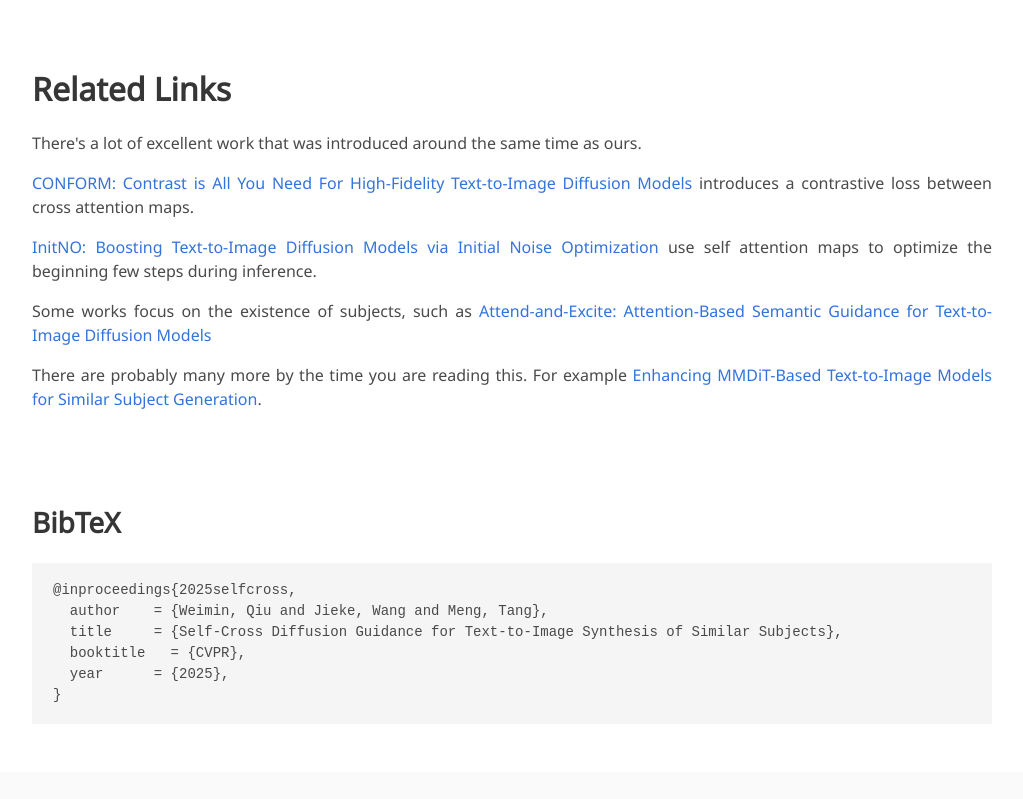
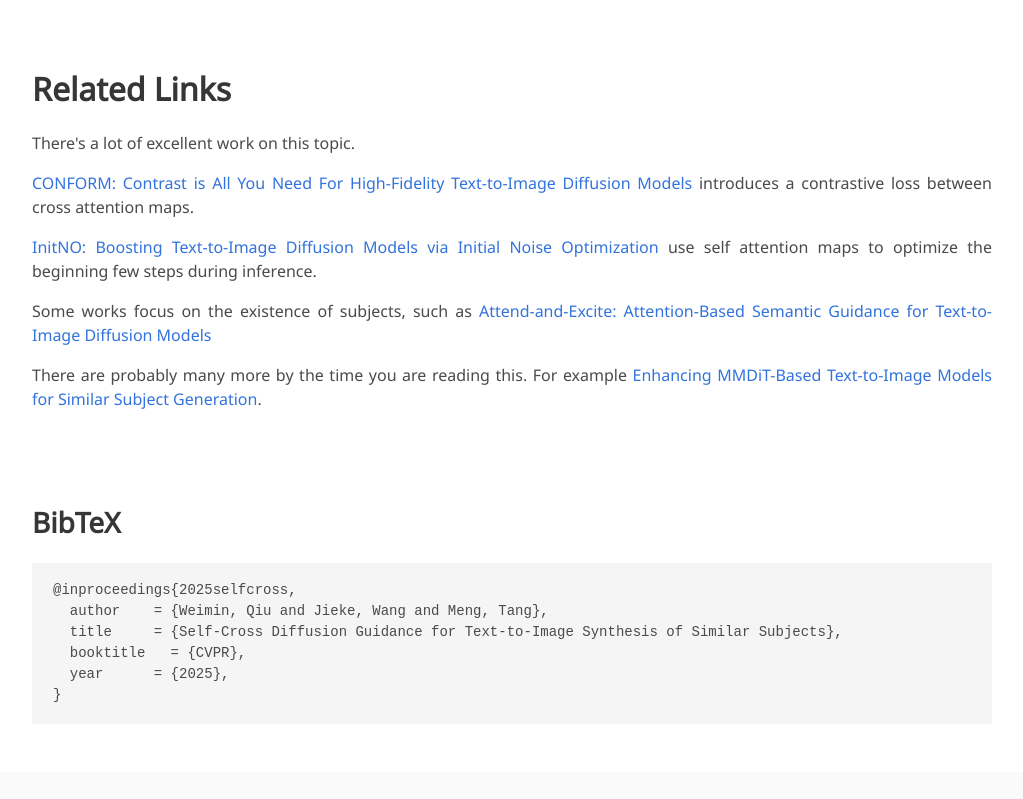
Before and after one commit to selfcross-guidance/selfcross-guidance.github.io, a plain HTML site: page index.html in a window 1280 px wide. Shown: the part 7100-7899 px from the top of the page, without its empty margins (128-1151 px from the left). Drawn offline with nearby package versions, Linux system fonts and the light colour scheme; some icons are missing; a web font is replaced by a local one.

Commit message:
Update index.html

```diff
--- a/index.html
+++ b/index.html
@@ -18,7 +18,6 @@
     }
 
     gtag('js', new Date());
-
     gtag('config', 'G-PYVRSFMDRL');
   </script>
 
@@ -448,7 +447,7 @@
 
         <div class="content has-text-justified">
           <p>
-            There's a lot of excellent work that was introduced around the same time as ours.
+            There's a lot of excellent work on this topic.
           </p>
           <p>
             <a href="https://conform-diffusion.github.io/">CONFORM: Contrast is All You Need For High-Fidelity Text-to-Image Diffusion Models</a>
```
